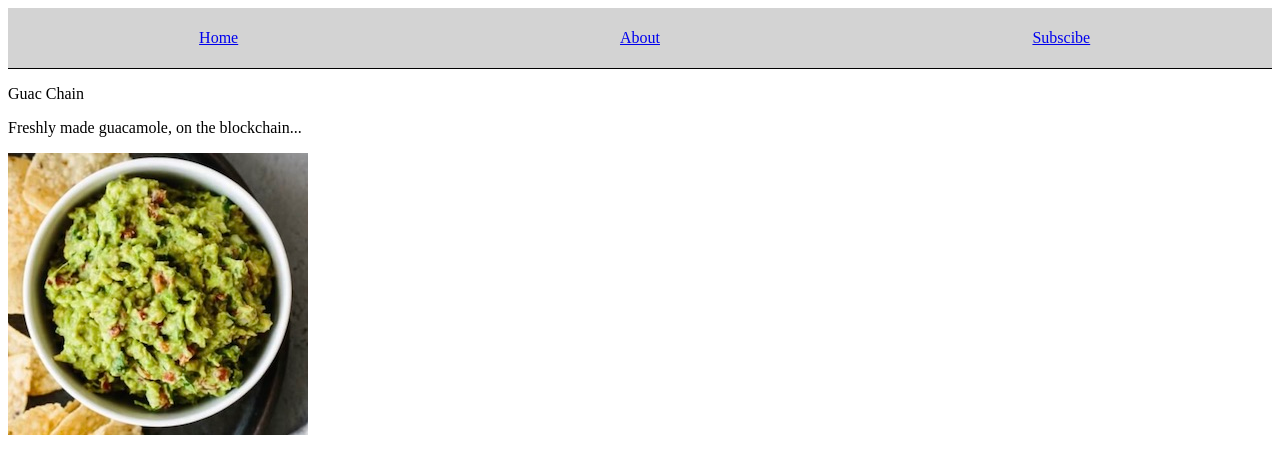
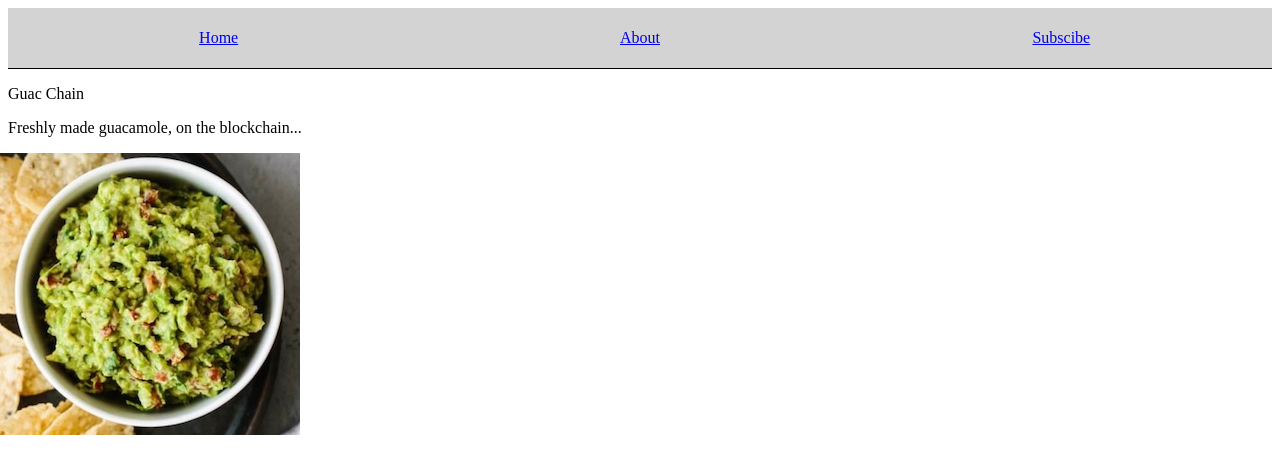
Before and after one commit to PatNeedham/guacchain.com, a React app: page / in a window 1280 px wide. Shown: the top 474 px of the page. Built offline with nearby package versions, Linux system fonts and the light colour scheme.

Commit message:
use the StyledImg

```diff
--- a/src/components/pages/Home.js
+++ b/src/components/pages/Home.js
@@ -11,7 +11,7 @@ const rotate = keyframes`
   }
 `;
 
-const styledImg = styled.img`
+const StyledImg = styled.img`
   position: absolute;
   animation: ${rotate} infinite 5s linear;
 `
@@ -20,7 +20,7 @@ const App = () => (
   <div>
     <p>Guac Chain</p>
     <p>Freshly made guacamole, on the blockchain...</p>
-    <img id="guac" src={guacIMG} height={282} width={300} alt="guac" />
+    <StyledImg id="guac" src={guacIMG} height={282} width={300} alt="guac" />
   </div>
 );
 
```
